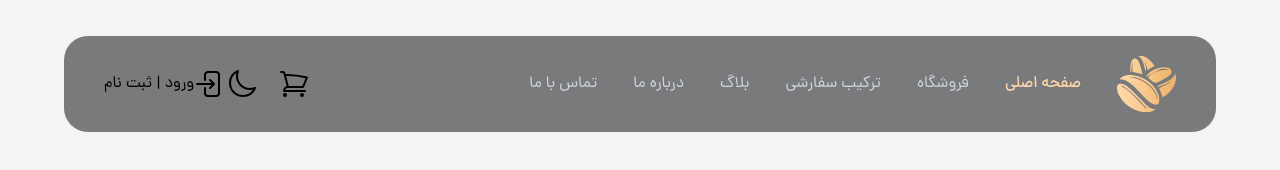
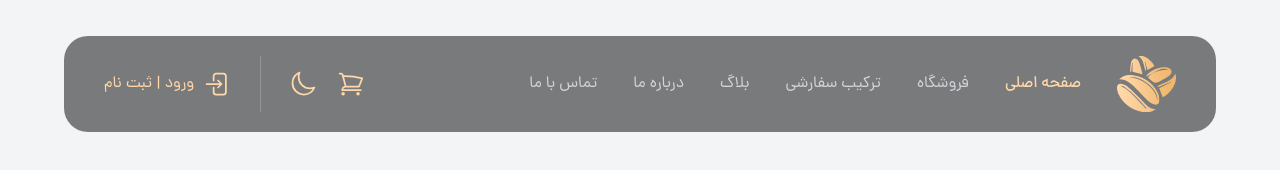
Before and after one commit to najeemakhtari/Coffee-website, a website: page public/index.html in a window 1280 px wide. Drawn offline with Linux system fonts and the light colour scheme.

Commit message:
Login & cart and theme toggle styling

```diff
--- a/public/index.html
+++ b/public/index.html
@@ -76,25 +76,27 @@
       </nav>
 
       <!---login & cart and theme toggle-->
-      <div class="flex">
+      <div class="flex gap-x-7 text-orange-200">
         <!--cart & theme-->
-        <div class="flex gap-x-5">
+        <div class="flex items-center gap-x-5">
         <!--cart-->
         <div>
-          <svg class="w-8 h-8">
+          <svg class="w-7 h-7">
             <use xlink:href="#shopping-cart"></use>
           </svg>
         </div>
         <!--theme btn-->
         <div>
-          <svg class="w-8 h-8">
+          <svg class="w-7 h-7">
             <use xlink:href="#moon"></use>
           </svg>
         </div>
-      </div>
+        </div>
+        <!--divide-->
+        <span class="block w-px h-14 bg-white/20 "></span>
         <!--login & signup-->
-        <a href="#" class="flex items-center">
-          <svg class="w-8 h-8">
+        <a href="#" class="flex items-center gap-x-2.5">
+          <svg class="w-7 h-7">
             <use xlink:href="#login"></use>
           </svg>
           ورود | ثبت نام
```
Also changed, not shown: public/style/app.css.
